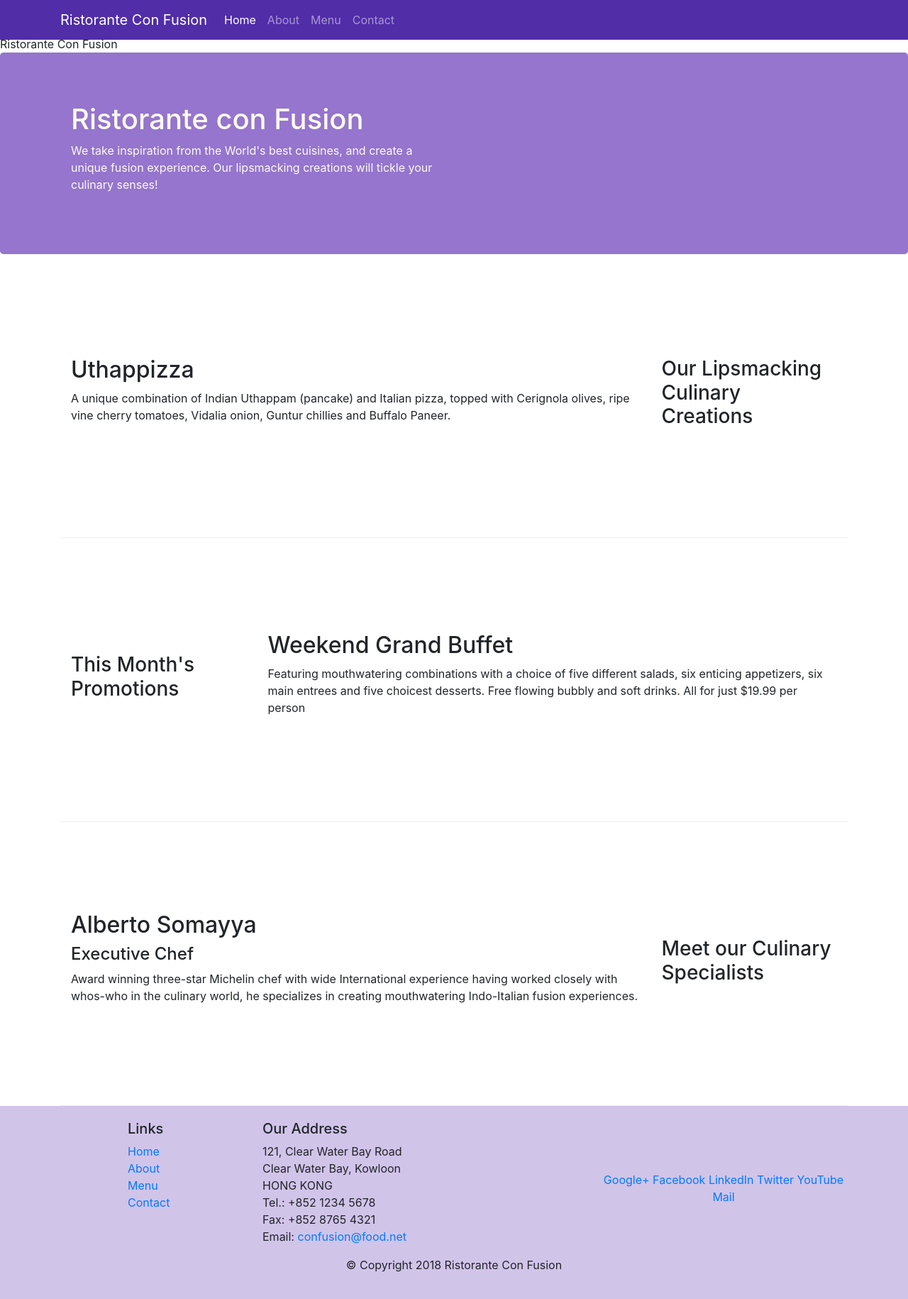
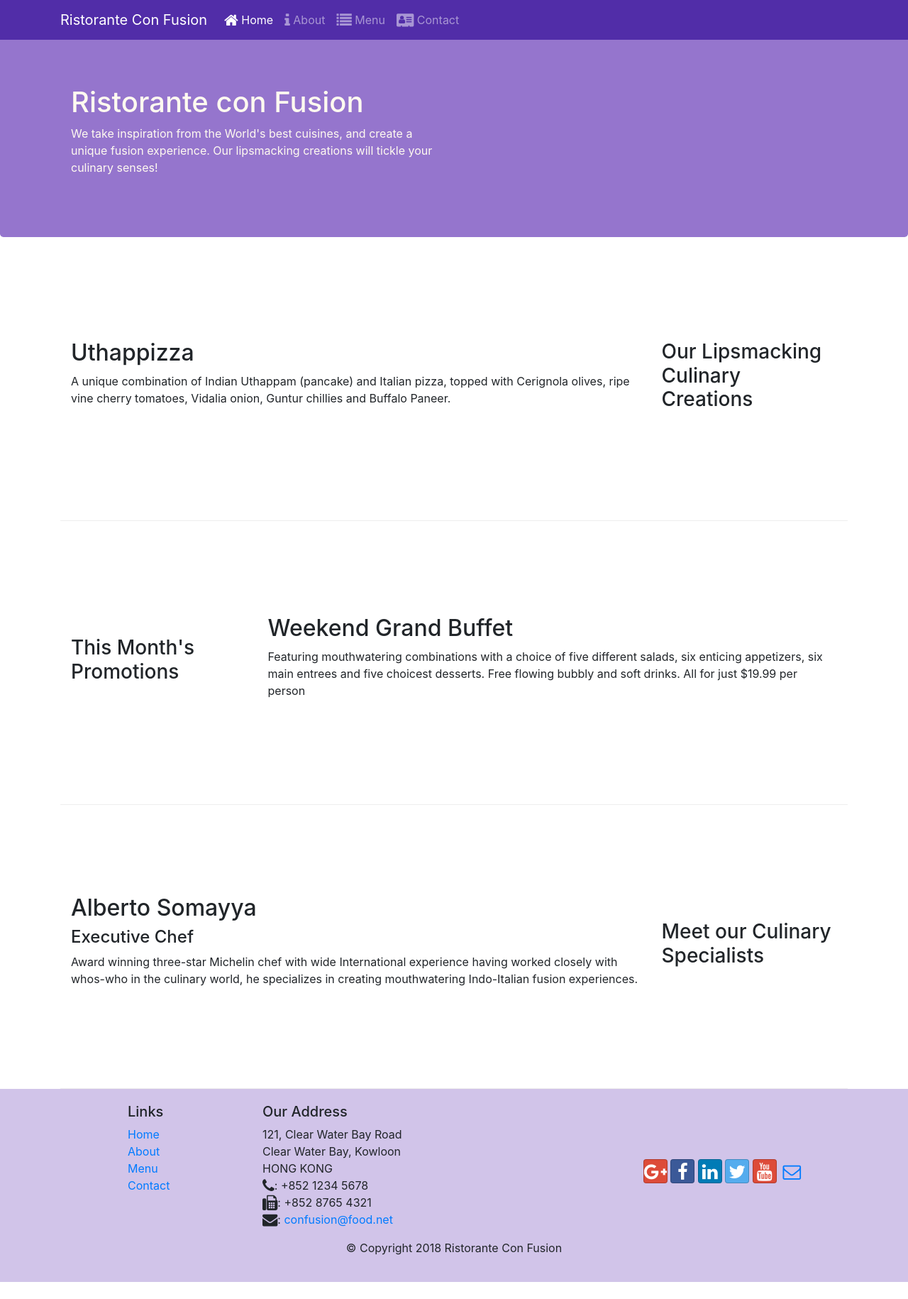
Before and after one commit to susatya/conFusion, a website: page index.html in a window 1280 px wide. Shown: the whole page at 71% size. After the commit the page ends 1806 px from the top, so only its background shows below. Drawn offline with nearby package versions, Linux system fonts and the light colour scheme.

Commit message:
icon-fonts

```diff
--- a/aboutus.html
+++ b/aboutus.html
@@ -9,7 +9,9 @@
 
      <!-- Bootstrap CSS -->
      <link rel="stylesheet" href="node_modules/bootstrap/dist/css/bootstrap.min.css">
-     <link rel="stylesheet" href="css/style.css"
+     <link rel="stylesheet" href="node_modules/font-awesome/css/font-awesome.min.css">
+    <link rel="stylesheet" href="node_modules/bootstrap-social/bootstrap-social.css">
+     <link rel="stylesheet" href="css/style.css">
 
     <title>Ristorante Con Fusion: About Us</title>
 
@@ -23,10 +25,10 @@
             </button>
            <a class="navbar-brand" href="#">Ristorante Con Fusion</a>
                 <ul class="navbar-nav mr-auto">
-                    <li class="nav-item"><a class="nav-link" href="./index.html">Home</a></li>
-                    <li class="nav-item active"><a class="nav-link" href="./aboutus.html">About</a></li>
-                    <li class="nav-item"><a class="nav-link" href="#">Menu</a></li>
-                    <li class="nav-item"><a class="nav-link" href="#">Contact</a></li>
+                    <li class="nav-item"><a class="nav-link" href="./index.html"><span class="fa fa-home fa-lg"></span> Home</a></li>
+                    <li class="nav-item active"><a class="nav-link" href="./aboutus.html"><span class="fa fa-info fa-lg"></span> About</a></li>
+                    <li class="nav-item"><a class="nav-link" href="#"><span class="fa fa-list fa-lg"></span> Menu</a></li>
+                    <li class="nav-item"><a class="nav-link" href="#"><span class="fa fa-address-card fa-lg"></span> Contact</a></li>
                 </ul>
         </div>
     </nav>
@@ -100,19 +102,19 @@
 		              121, Clear Water Bay Road<br>
 		              Clear Water Bay, Kowloon<br>
 		              HONG KONG<br>
-		              Tel.: +852 1234 5678<br>
-		              Fax: +852 8765 4321<br>
-		              Email: <a href="mailto:confusion@food.net">confusion@food.net</a>
+		              <i class="fa fa-phone fa-lg"></i>: +852 1234 5678<br>
+		              <i class="fa fa-fax fa-lg"></i>: +852 8765 4321<br>
+		              <i class="fa fa-envelope fa-lg"></i>: <a href="mailto:confusion@food.net">confusion@food.net</a>
 		           </address>
                 </div>
                 <div class="col-12 col-sm-4 align-self-center">
                     <div class="text-center">
-                        <a href="http://google.com/+">Google+</a>
-                        <a href="http://www.facebook.com/profile.php?id=">Facebook</a>
-                        <a href="http://www.linkedin.com/in/">LinkedIn</a>
-                        <a href="http://twitter.com/">Twitter</a>
-                        <a href="http://youtube.com/">YouTube</a>
-                        <a href="mailto:">Mail</a>
+                        <a class="btn btn-social-icon btn-google" href="http://google.com/+"><i class="fa fa-google-plus fa-lg"></i></a>
+                        <a class="btn btn-social-icon btn-facebook" href="http://www.facebook.com/profile.php?id="><i class="fa fa-facebook fa-lg"></i></a>
+                        <a class="btn btn-social-icon btn-linkedin" href="http://www.linkedin.com/in/"><i class="fa fa-linkedin fa-lg"></i></a>
+                        <a class="btn btn-social-icon btn-twitter" href="http://twitter.com/"><i class="fa fa-twitter fa-lg"></i></a>
+                        <a class="btn btn-social-icon btn-google" href="http://youtube.com/"><i class="fa fa-youtube fa-lg"></i></a>
+                        <a class="btn btn-social-icon" href="mailto:"><i class="fa fa-envelope-o fa-lg"></i></a>
                     </div>
                 </div>
            </div>
--- a/index.html
+++ b/index.html
@@ -9,7 +9,9 @@
 
     <!-- Bootstrap CSS -->
     <link rel="stylesheet" href="node_modules/bootstrap/dist/css/bootstrap.min.css">
-    <link rel="stylesheet" href="css/style.css"
+    <link rel="stylesheet" href="node_modules/font-awesome/css/font-awesome.min.css">
+    <link rel="stylesheet" href="node_modules/bootstrap-social/bootstrap-social.css">
+    <link rel="stylesheet" href="css/style.css">
     <title>Ristorante Con Fusion</title>
 </head>
 
@@ -21,10 +23,10 @@
             </button>
            <a class="navbar-brand" href="#">Ristorante Con Fusion</a>
                 <ul class="navbar-nav mr-auto">
-                    <li class="nav-item active"><a class="nav-link" href="#">Home</a></li>
-                    <li class="nav-item"><a class="nav-link" href="./aboutus.html">About</a></li>
-                    <li class="nav-item"><a class="nav-link" href="#">Menu</a></li>
-                    <li class="nav-item"><a class="nav-link" href="#">Contact</a></li>
+                    <li class="nav-item active"><a class="nav-link" href="#"><span class="fa fa-home fa-lg"></span> Home</a></li>
+                    <li class="nav-item"><a class="nav-link" href="./aboutus.html"><span class="fa fa-info fa-lg"></span> About</a></li>
+                    <li class="nav-item"><a class="nav-link" href="#"><span class="fa fa-list fa-lg"></span> Menu</a></li>
+                    <li class="nav-item"><a class="nav-link" href="#"><span class="fa fa-address-card fa-lg"></span> Contact</a></li>
                 </ul>
         </div>
     </nav>
@@ -93,19 +95,19 @@
 		              121, Clear Water Bay Road<br>
 		              Clear Water Bay, Kowloon<br>
 		              HONG KONG<br>
-		              Tel.: +852 1234 5678<br>
-		              Fax: +852 8765 4321<br>
-		              Email: <a href="mailto:confusion@food.net">confusion@food.net</a>
+		              <i class="fa fa-phone fa-lg"></i>: +852 1234 5678<br>
+		              <i class="fa fa-fax fa-lg"></i>: +852 8765 4321<br>
+		              <i class="fa fa-envelope fa-lg"></i>: <a href="mailto:confusion@food.net">confusion@food.net</a>
 		           </address>
                 </div>
                 <div class="col-12 col-sm-4 align-self-center">
                     <div class="text-center">
-                        <a href="http://google.com/+">Google+</a>
-                        <a href="http://www.facebook.com/profile.php?id=">Facebook</a>
-                        <a href="http://www.linkedin.com/in/">LinkedIn</a>
-                        <a href="http://twitter.com/">Twitter</a>
-                        <a href="http://youtube.com/">YouTube</a>
-                        <a href="mailto:">Mail</a>
+                        <a class="btn btn-social-icon btn-google" href="http://google.com/+"><i class="fa fa-google-plus fa-lg"></i></a>
+                        <a class="btn btn-social-icon btn-facebook" href="http://www.facebook.com/profile.php?id="><i class="fa fa-facebook fa-lg"></i></a>
+                        <a class="btn btn-social-icon btn-linkedin" href="http://www.linkedin.com/in/"><i class="fa fa-linkedin fa-lg"></i></a>
+                        <a class="btn btn-social-icon btn-twitter" href="http://twitter.com/"><i class="fa fa-twitter fa-lg"></i></a>
+                        <a class="btn btn-social-icon btn-google" href="http://youtube.com/"><i class="fa fa-youtube fa-lg"></i></a>
+                        <a class="btn btn-social-icon" href="mailto:"><i class="fa fa-envelope-o fa-lg"></i></a>
                     </div>
                 </div>
            </div>
--- a/package.json
+++ b/package.json
@@ -15,6 +15,8 @@
   },
   "dependencies": {
     "bootstrap": "^4.0.0",
+    "bootstrap-social": "^5.1.1",
+    "font-awesome": "^4.7.0",
     "jquery": "^3.3.1",
     "popper.js": "^1.12.9"
   }
```
Also changed, not shown: 1 other file.
